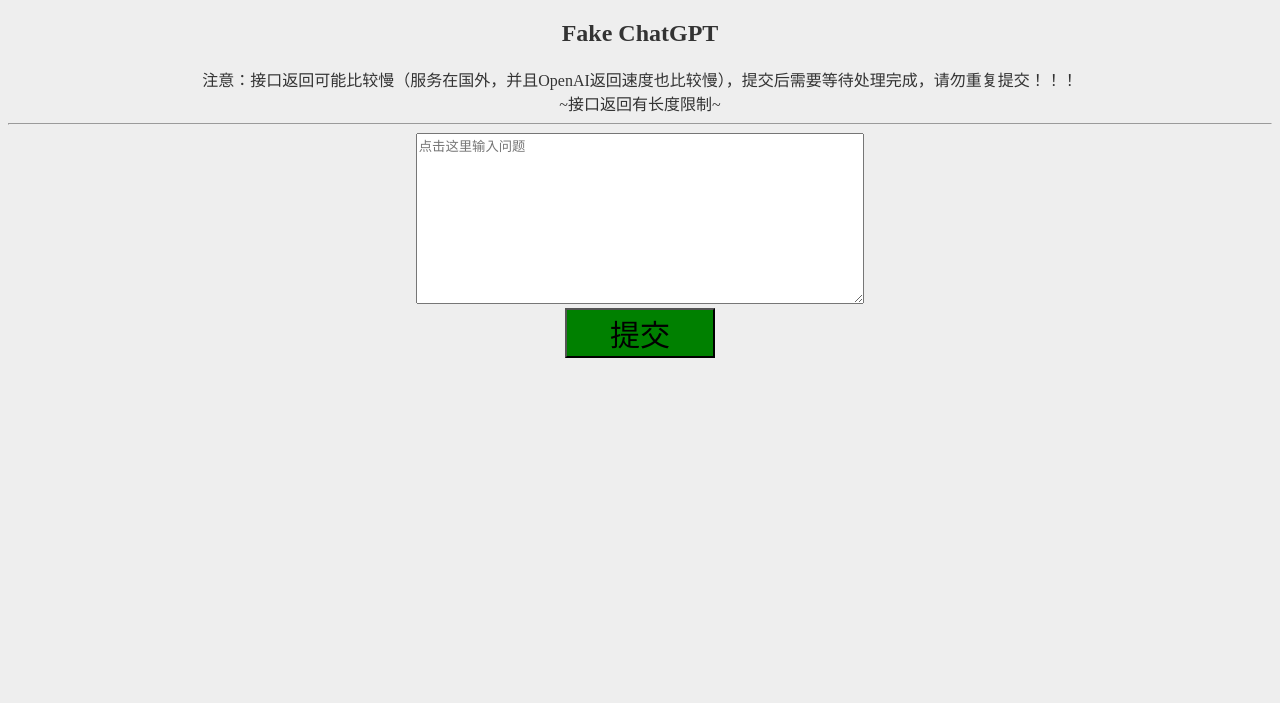
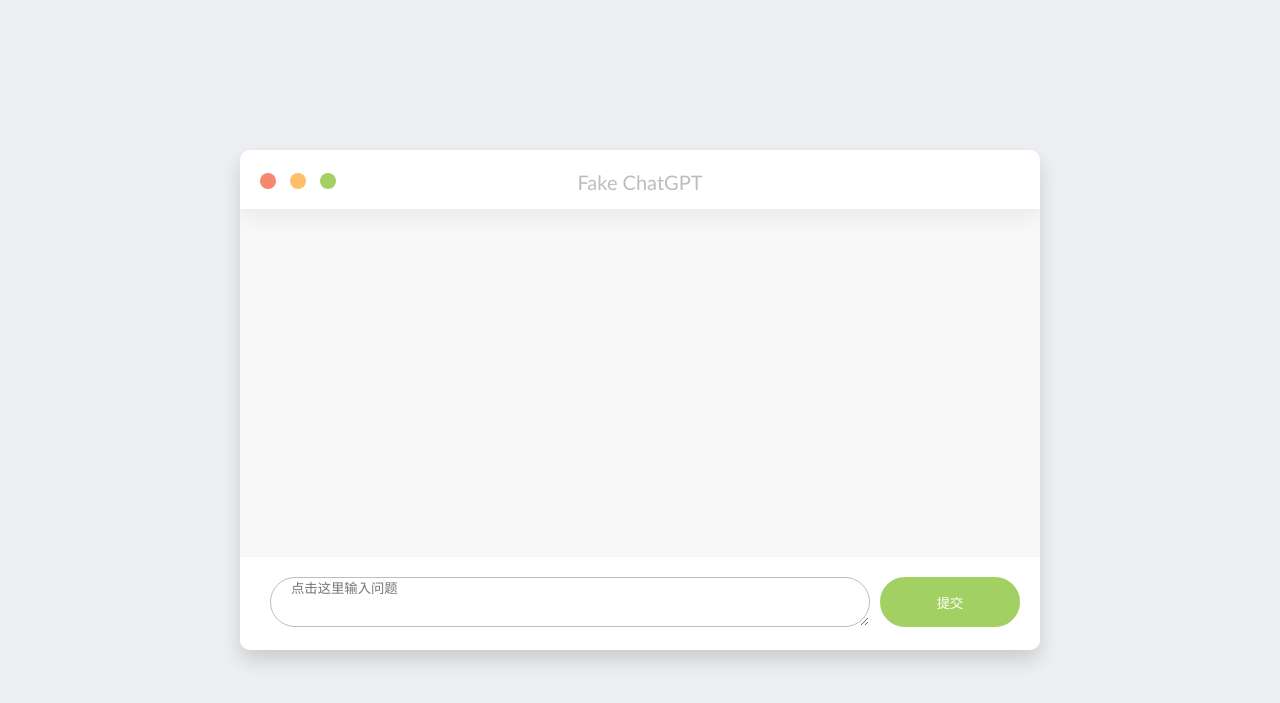
Before and after one commit to slippersheepig/chatgpt-web, a Flask app: page /chat in a window 1280 px wide. Shown: the top 703 px of the page. Run offline with Flask 2, Linux system fonts and the light colour scheme.

Commit message:
ui improve

```diff
--- a/templates/chat.html
+++ b/templates/chat.html
@@ -3,54 +3,262 @@
 
 <!--自适应屏幕大小-->
 <meta name="viewport" content="width=device-width,initial-scale=1" />
-
+<meta name="description" content="使用GPT-3.5中的text-davinci-003模型，利用OpenAI API实现简单HTML网页版在线聊天" />
 <head>
-    <!-- <link rel="shortcut icon" href="" type="image/x-icon" /> -->
     <meta charset="UTF-8">
     <title>OpenAI</title>
     <style>
+* {
+  box-sizing: border-box;
+}
+
 body {
-        color: #333;
-        background-color: #eee;
+  background-color: #edeff2;
+  font-family: "Calibri", "Roboto", sans-serif;
 }
+
 @media (prefers-color-scheme: dark) {
   body {
     background: black;
     color: white;
   }
 }
+
+.chat_window {
+  position: absolute;
+  width: calc(100% - 20px);
+  max-width: 800px;
+  height: 500px;
+  border-radius: 10px;
+  background-color: #fff;
+  left: 50%;
+  top: 50%;
+  transform: translateX(-50%) translateY(-50%);
+  box-shadow: 0 10px 20px rgba(0, 0, 0, 0.15);
+  background-color: #f8f8f8;
+  overflow: hidden;
+}
+
+.top_menu {
+  background-color: #fff;
+  width: 100%;
+  padding: 20px 0 15px;
+  box-shadow: 0 1px 30px rgba(0, 0, 0, 0.1);
+}
+.top_menu .buttons {
+  margin: 3px 0 0 20px;
+  position: absolute;
+}
+.top_menu .buttons .button {
+  width: 16px;
+  height: 16px;
+  border-radius: 50%;
+  display: inline-block;
+  margin-right: 10px;
+  position: relative;
+}
+.top_menu .buttons .button.close {
+  background-color: #f5886e;
+}
+.top_menu .buttons .button.minimize {
+  background-color: #fdbf68;
+}
+.top_menu .buttons .button.maximize {
+  background-color: #a3d063;
+}
+.top_menu .title {
+  text-align: center;
+  color: #bcbdc0;
+  font-size: 20px;
+}
+
+.messages {
+  position: relative;
+  list-style: none;
+  padding: 20px 10px 0 10px;
+  margin: 0;
+  height: 347px;
+  overflow-x: hidden;
+  overflow-y: auto;
+}
+.messages .message {
+  clear: both;
+  overflow: hidden;
+  margin-bottom: 20px;
+  transition: all 0.5s linear;
+  opacity: 0;
+}
+.messages .message.left .avatar {
+  background-color: #f5886e;
+  float: left;
+}
+.messages .message.left .text_wrapper {
+  background-color: #ffe6cb;
+  margin-left: 20px;
+}
+.messages .message.left .text_wrapper::after, .messages .message.left .text_wrapper::before {
+  right: 100%;
+  border-right-color: #ffe6cb;
+}
+.messages .message.left .text {
+  color: #c48843;
+}
+.messages .message.right .avatar {
+  background-color: #fdbf68;
+  float: right;
+}
+.messages .message.right .text_wrapper {
+  background-color: #c7eafc;
+  margin-right: 20px;
+  float: right;
+}
+.messages .message.right .text_wrapper::after, .messages .message.right .text_wrapper::before {
+  left: 100%;
+  border-left-color: #c7eafc;
+}
+.messages .message.right .text {
+  color: #45829b;
+}
+.messages .message.appeared {
+  opacity: 1;
+}
+.messages .message .avatar {
+  width: 60px;
+  height: 60px;
+  border-radius: 50%;
+  display: inline-block;
+}
+.messages .message .text_wrapper {
+  display: inline-block;
+  padding: 20px;
+  border-radius: 6px;
+  width: calc(100% - 85px);
+  min-width: 100px;
+  position: relative;
+}
+.messages .message .text_wrapper::after, .messages .message .text_wrapper:before {
+  top: 18px;
+  border: solid transparent;
+  content: " ";
+  height: 0;
+  width: 0;
+  position: absolute;
+  pointer-events: none;
+}
+.messages .message .text_wrapper::after {
+  border-width: 13px;
+  margin-top: 0px;
+}
+.messages .message .text_wrapper::before {
+  border-width: 15px;
+  margin-top: -2px;
+}
+.messages .message .text_wrapper .text {
+  font-size: 18px;
+  font-weight: 300;
+}
+
+.bottom_wrapper {
+  position: relative;
+  width: 100%;
+  background-color: #fff;
+  padding: 20px 20px;
+  position: absolute;
+  bottom: 0;
+}
+.bottom_wrapper .message_input_wrapper {
+  display: inline-block;
+  height: 50px;
+  border-radius: 25px;
+  border: 1px solid #bcbdc0;
+  width: calc(100% - 160px);
+  position: relative;
+  padding: 0 20px;
+}
+.bottom_wrapper .message_input_wrapper .message_input {
+  border: none;
+  height: 100%;
+  box-sizing: border-box;
+  width: calc(100% - 40px);
+  position: absolute;
+  outline-width: 0;
+  color: gray;
+}
+.bottom_wrapper .send_message {
+  width: 140px;
+  height: 50px;
+  display: inline-block;
+  border-radius: 50px;
+  background-color: #a3d063;
+  border: 2px solid #a3d063;
+  color: #fff;
+  cursor: pointer;
+  transition: all 0.2s linear;
+  text-align: center;
+  float: right;
+}
+.bottom_wrapper .send_message:hover {
+  color: #a3d063;
+  background-color: #fff;
+}
+.bottom_wrapper .send_message .text {
+  font-size: 18px;
+  font-weight: 300;
+  display: inline-block;
+  line-height: 48px;
+}
+
+.message_template {
+  display: none;
+}
     </style>
 </head>
 
 <body>
     <div align="center">
-        <h2>Fake ChatGPT</h2>
-        <div>注意：接口返回可能比较慢（服务在国外，并且OpenAI返回速度也比较慢），提交后需要等待处理完成，请勿重复提交！！！</div>
-        <div>~接口返回有长度限制~</div>
-        <hr />
-        {% if message %} {{ message }} {% endif %}
-        <form method="post" onsubmit="submit.disabled=true">
-            <textarea style="width:35%;" name="question" placeholder="点击这里输入问题" rows="11" id="form"></textarea>
-            <br>
-            <input type="submit" style="width:150px;height:50px;background-color:green;font-size:30px" value="提交" id="submit" />
-        </form>
-        <div id="loading" style="display:none; color:red"><b>后端正在处理，请稍等...</b></div>
-        {% if question %}
-        <div style="text-align: left"><b>人类:</b>
-            <pre id="question">{{ question }}</pre>
+        <div class="chat_window">
+            <div class="top_menu">
+                <div class="buttons">
+                    <div class="button close"></div>
+                    <div class="button minimize"></div>
+                    <div class="button maximize"></div>
                 </div>
-        <hr />
-        <div style="text-align: left"><b>人工智障:</b>
-            <pre style="text-align:left; white-space: pre-wrap;" id="res">{{ res }}</pre>
+                <div class="title">Fake ChatGPT</div>
             </div>
-        {% endif %}
+            <ul class="messages">
+            <div id="loading" style="display:none; color:red"><b>后端正在处理，请稍等，切勿重复提交...</b></div>
+            <div style="text-align: left; color: green"><pre style="white-space: pre-wrap; word-wrap:break-word" id="chatlog"></pre></div>
+            </ul>
+            <div class="bottom_wrapper clearfix">
+                <textarea class="message_input_wrapper" placeholder="点击这里输入问题" id="chatinput"></textarea>
+                <button class="send_message" id="sendbutton">提交</button>
             </div>
-</body>
+        </div>
+    </div>
     <script>
+      // Add your JavaScript here
+      document.getElementById("sendbutton").addEventListener("click", function() {
         let loading = document.getElementById('loading');
-    let form = document.querySelector('form');
-    form.addEventListener('submit', () => {
         loading.style.display = 'block';
+        // Get the user's message from the input field
+        var message = document.getElementById("chatinput").value;
+        // Clear the input field
+        document.getElementById("chatinput").value = "";
+        // Send the message to the chatbot
+        var xhr = new XMLHttpRequest();
+        xhr.open("GET", "/get?msg=" + message);
+        xhr.send();
+        xhr.onload = function() {
+          // Append the chatbot's response to the chatlog
+          var chatlog = document.getElementById("chatlog");
+          var response = document.createElement("div");
+          response.innerHTML = "🤔 " + message + "<br>🤖 " + xhr.responseText + "<br><br>";
+          chatlog.appendChild(response);
+          // Scroll the chatlog to the bottom
+          chatlog.scrollTop = chatlog.scrollHeight;
+        loading.style.display = 'none';
+        }
       });
     </script>
+</body>
 </html>
```
Lines whose indentation alone changed are shown as unchanged.
